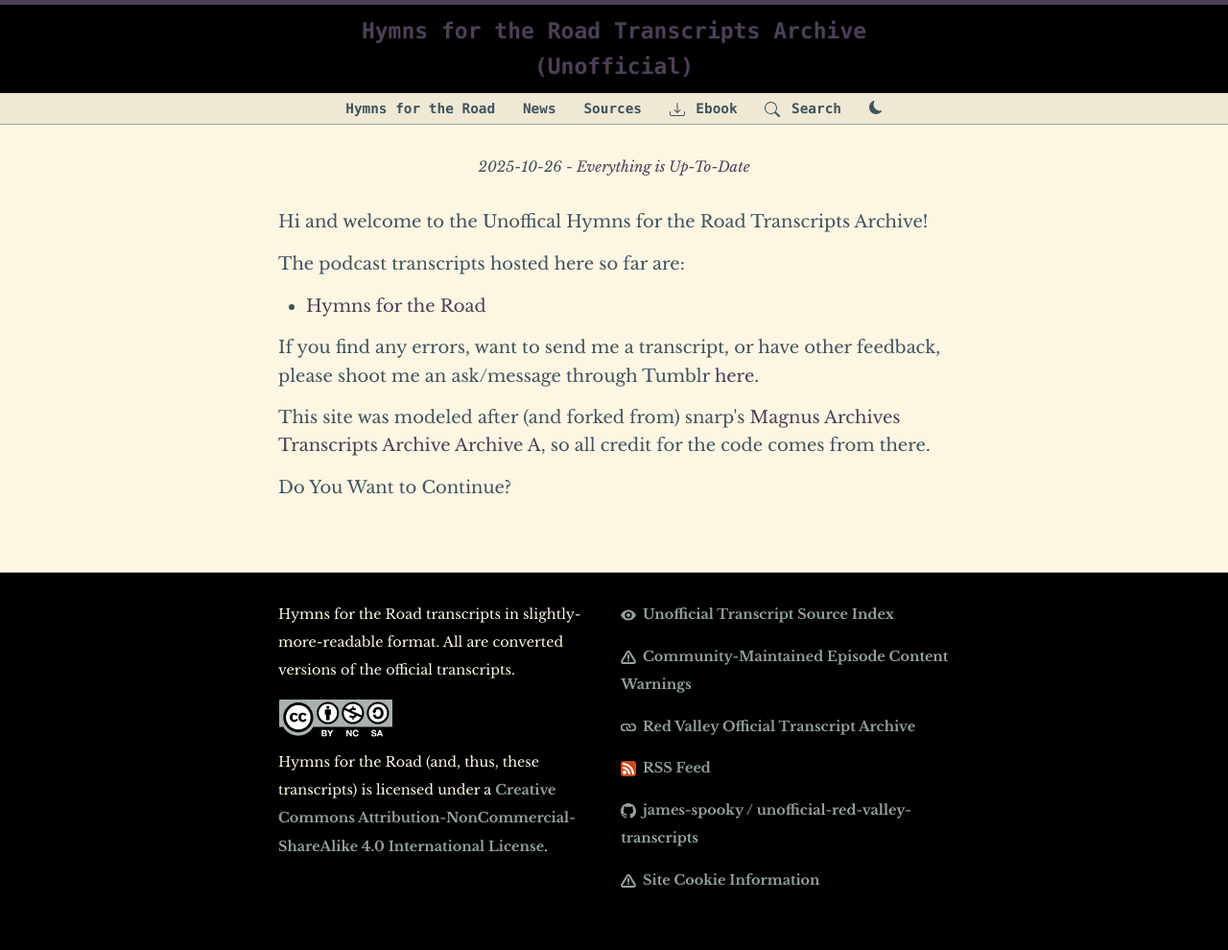
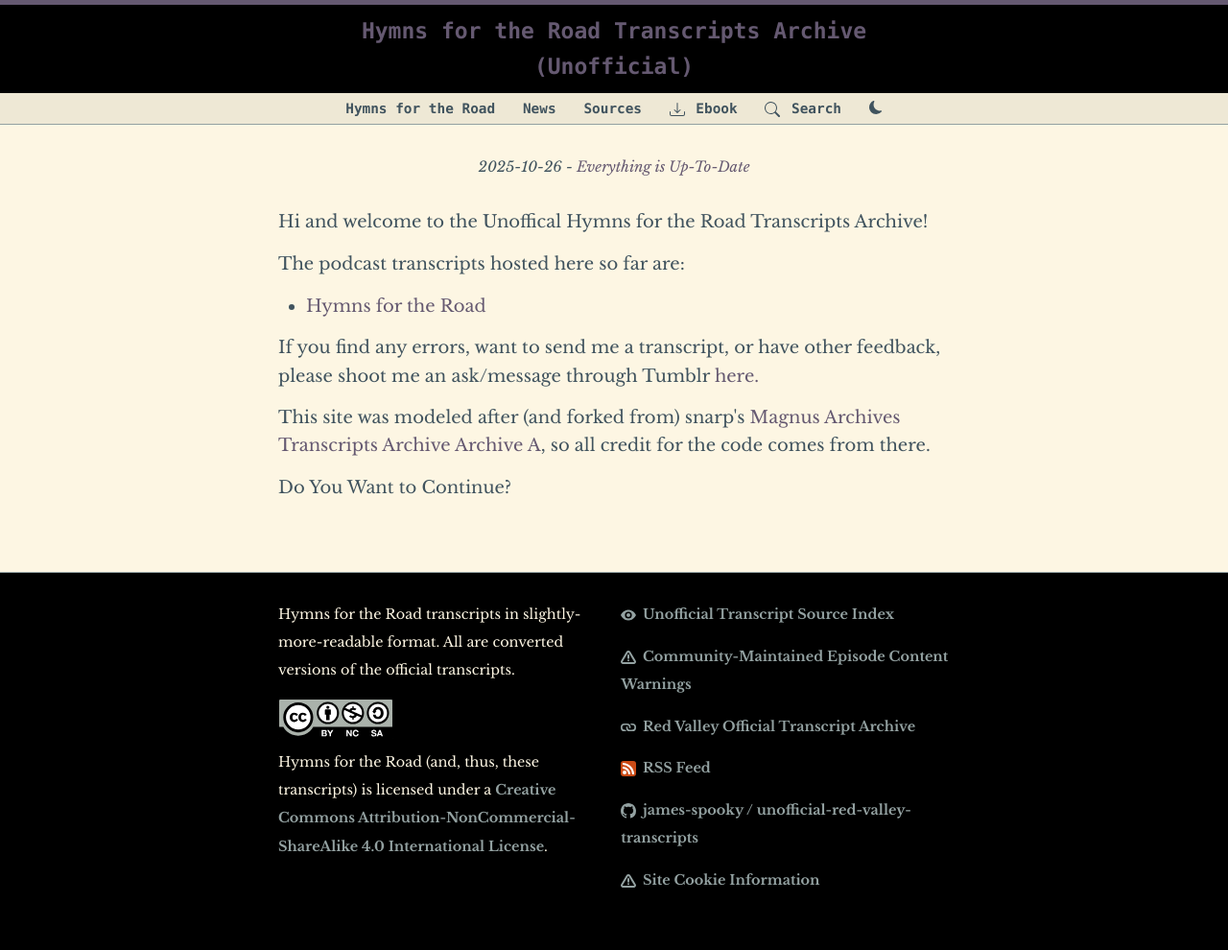
Before and after one commit to spooky-james/unofficial-hymns-for-the-road-transcripts, a Jekyll site: the page built from index.html, in a window 1280 px wide. Shown: the whole page at 96% size. Built offline with Jekyll 4.4.1, drawn with Linux system fonts in a browser that asks for light colours.

Commit message:
Update main.scss

```diff
--- a/css/main.scss
+++ b/css/main.scss
@@ -24,7 +24,7 @@
 $base3:   #fdf6e3; // lightest
 $yellow:  #b58900;
 $orange:  #cb4b16;
-$red:     #4C3F56;
+$red:     #655971;
 $base4:   #dc322f;
 $magenta: #d33682;
 $violet:  #6c71c4;
```
